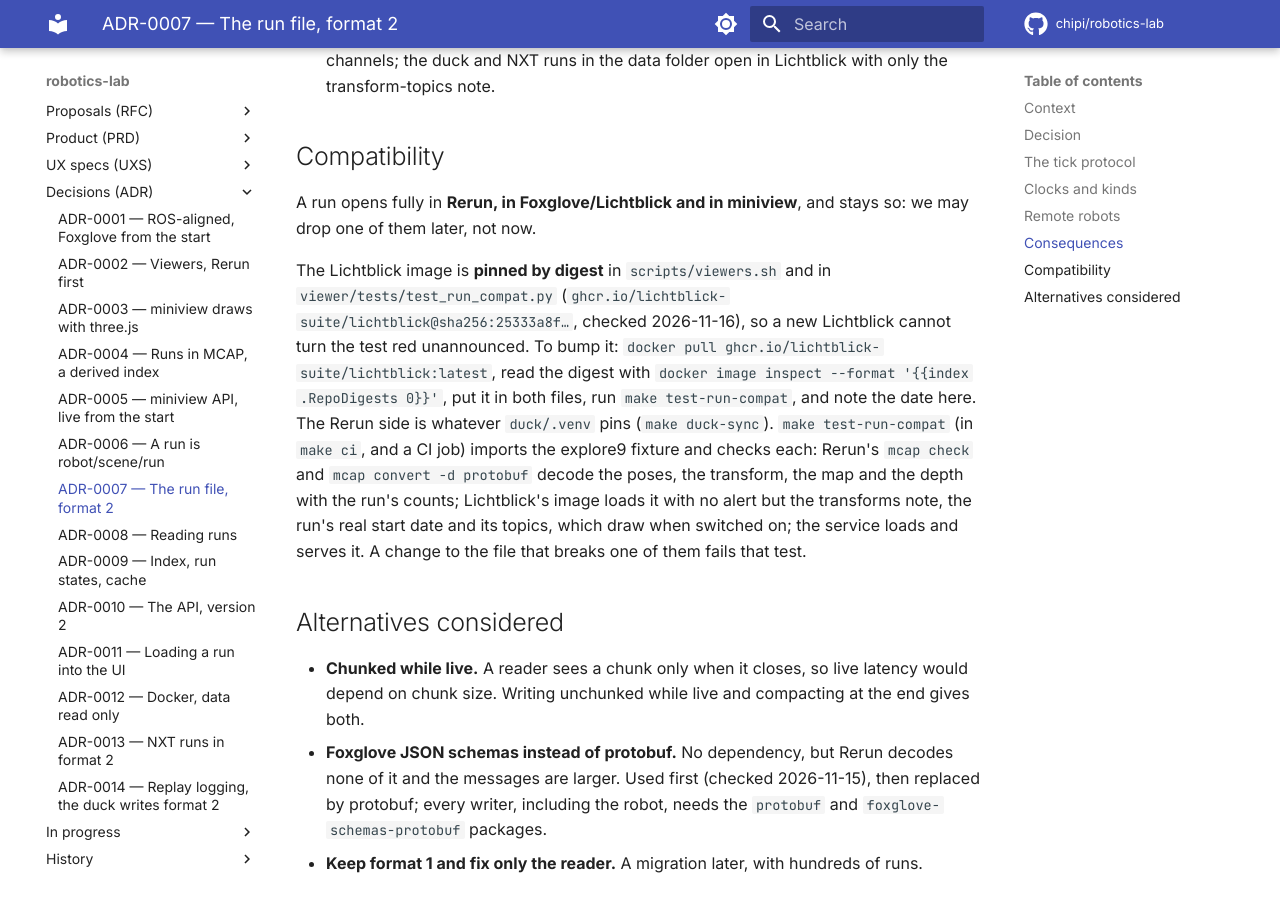
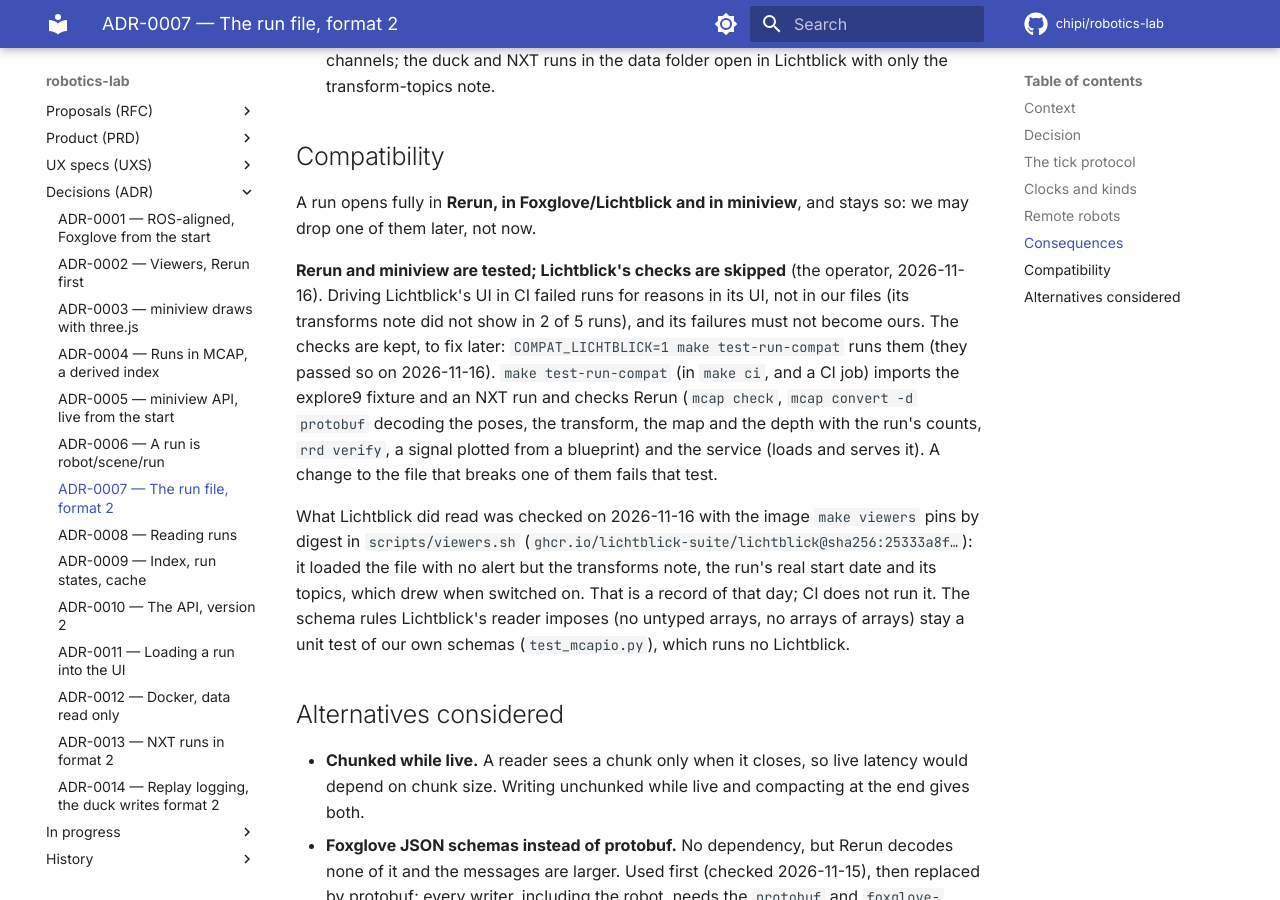
Before and after one commit to chipi/robotics-lab, an MkDocs documentation site: the page built from docs/adr/ADR-0007-run-file-format-2.md, in a window 1280 px wide and 900 px high, scrolled down 3616 px. Built offline with MkDocs 1.6.1 and Material for MkDocs 9.7.7, drawn with Linux system fonts in a browser that asks for light colours; comment, search, counter and statistics services are not loaded.

Commit message:
CI: Lichtblick's checks are skipped, kept for later; Rerun and miniview are tested (ADR-0007 Compatibility)
The operator, 2026-11-16: Lichtblick's failures must not become ours. test-run-compat drove Lichtblick's UI in its
Docker image, and its transforms note did not show in 2 of 5 CI runs, for reasons in its UI, not in our files.
Its checks (explore9 and the NXT run) now run only with COMPAT_LICHTBLICK=1; without it each prints a SKIP line.
CI does not set it. Both ways pass locally: 19 checks and two SKIPs by default, 29 with COMPAT_LICHTBLICK=1. The
Rerun plot now has its own browser, outside Lichtblick's block. make viewers still runs Lichtblick to look at runs.

Co-Authored-By: Claude Opus 5.5 <noreply@anthropic.com>
Claude-Session: https://claude.ai/code/session_01DJqN6uAf3JMxzKiugKhYEb

```diff
--- a/docs/adr/ADR-0007-run-file-format-2.md
+++ b/docs/adr/ADR-0007-run-file-format-2.md
@@ -134,17 +134,21 @@ which the service treats as unknown: the file's growth decides whether the run i
 A run opens fully in **Rerun, in Foxglove/Lichtblick and in miniview**, and stays so: we may drop one
 of them later, not now.
 
-The Lichtblick image is **pinned by digest** in `scripts/viewers.sh` and in
-`viewer/tests/test_run_compat.py` (`ghcr.io/lichtblick-suite/lichtblick@sha256:25333a8f…`, checked
-2026-11-16), so a new Lichtblick cannot turn the test red unannounced. To bump it: `docker pull
-ghcr.io/lichtblick-suite/lichtblick:latest`, read the digest with `docker image inspect --format
-'{{index .RepoDigests 0}}'`, put it in both files, run `make test-run-compat`, and note the date here.
-The Rerun side is whatever `duck/.venv` pins (`make duck-sync`). `make test-run-compat` (in `make
-ci`, and a CI job) imports the explore9
-fixture and checks each: Rerun's `mcap check` and `mcap convert -d protobuf` decode the poses, the
-transform, the map and the depth with the run's counts; Lichtblick's image loads it with no alert
-but the transforms note, the run's real start date and its topics, which draw when switched on; the
-service loads and serves it. A change to the file that breaks one of them fails that test.
+**Rerun and miniview are tested; Lichtblick's checks are skipped** (the operator, 2026-11-16).
+Driving Lichtblick's UI in CI failed runs for reasons in its UI, not in our files (its transforms
+note did not show in 2 of 5 runs), and its failures must not become ours. The checks are kept, to
+fix later: `COMPAT_LICHTBLICK=1 make test-run-compat` runs them (they passed so on 2026-11-16).
+`make test-run-compat` (in `make ci`, and a CI job) imports the explore9 fixture and an NXT run
+and checks Rerun (`mcap check`, `mcap convert -d protobuf` decoding the poses, the transform, the
+map and the depth with the run's counts, `rrd verify`, a signal plotted from a blueprint) and the
+service (loads and serves it). A change to the file that breaks one of them fails that test.
+
+What Lichtblick did read was checked on 2026-11-16 with the image `make viewers` pins by digest in
+`scripts/viewers.sh` (`ghcr.io/lichtblick-suite/lichtblick@sha256:25333a8f…`): it loaded the file
+with no alert but the transforms note, the run's real start date and its topics, which drew when
+switched on. That is a record of that day; CI does not run it. The schema rules Lichtblick's
+reader imposes (no untyped arrays, no arrays of arrays) stay a unit test of our own schemas
+(`test_mcapio.py`), which runs no Lichtblick.
 
 ## Alternatives considered
 
```
Also changed, not shown: docs/adr/ADR-0013-nxt-runs-in-format-2.md (+2 -1 lines), 3 other files.
